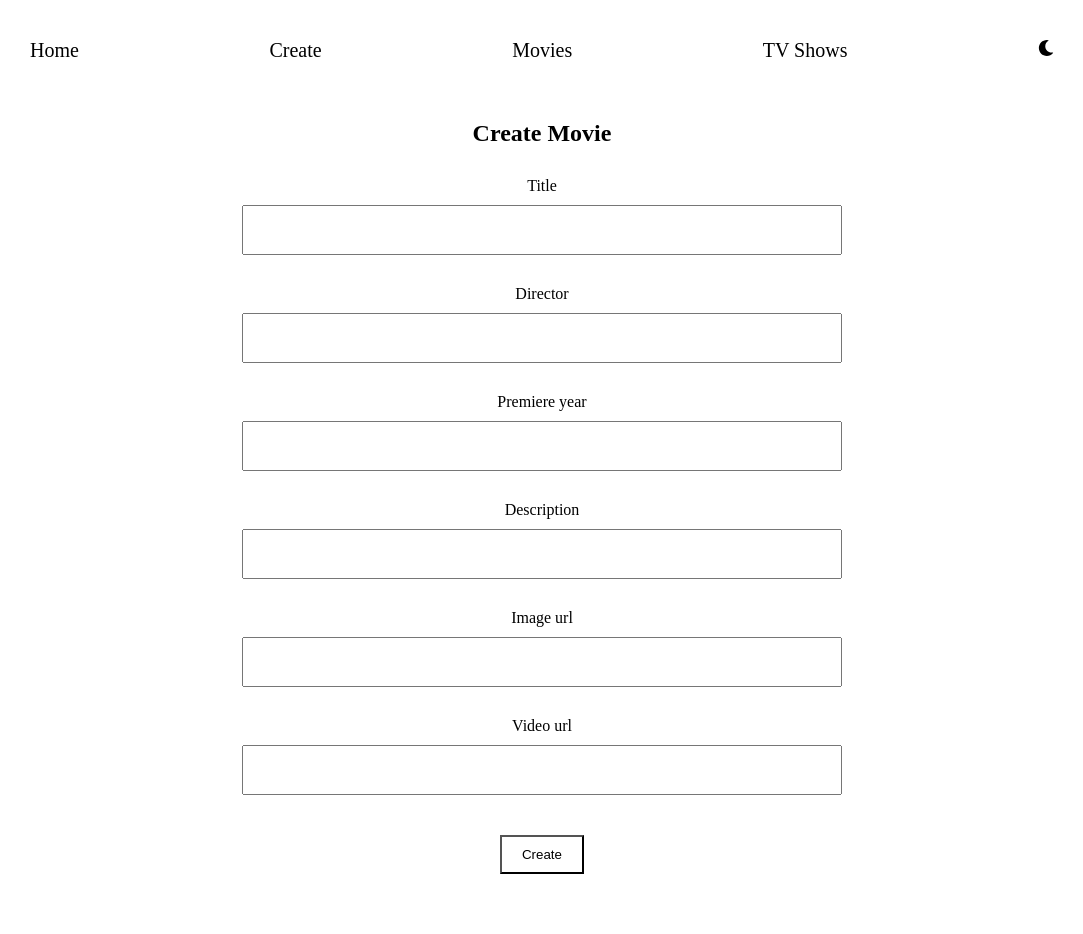
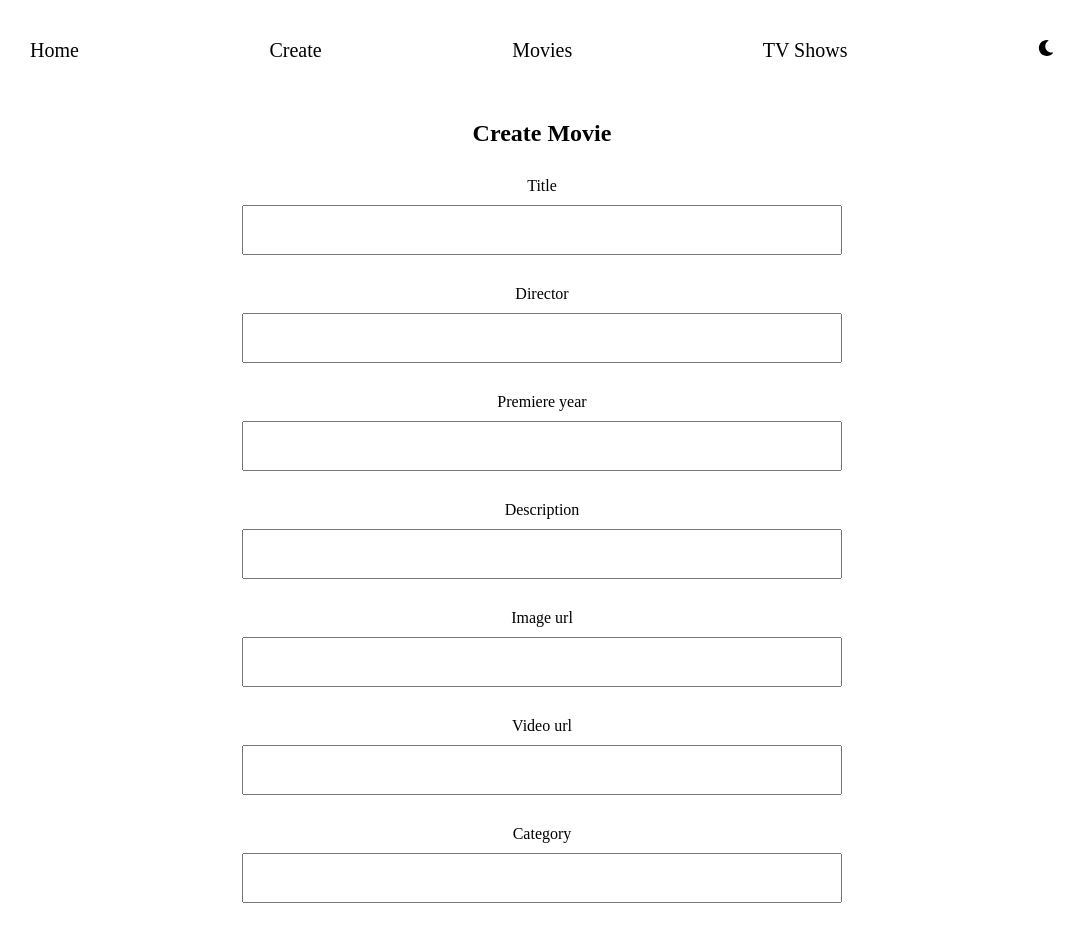
Before and after one commit to iliyan-ivanov/mern-movies-app, a React (Vite) app: page /create in a window 1280 px wide. Shown: the top 934 px of the page, without its empty margins (98-1181 px from the left). Before the commit the page ends 894 px from the top, so only its background shows below. Built offline with nearby package versions, Linux system fonts and the light colour scheme.

Commit message:
adding Category and Type

```diff
--- a/src/components/CreatePage/CreatePage.jsx
+++ b/src/components/CreatePage/CreatePage.jsx
@@ -1,14 +1,26 @@
 import { useNavigate } from "react-router-dom";
+import { useContext } from "react";
 import { createMovie } from "../../services/MovieServices";
+import { ThemeContext } from "../../contexts/ThemeContext";
 import "./CreatePage.css";
 
 const CreatePage = () => {
   const navigate = useNavigate();
+  const { theme } = useContext(ThemeContext);
 
   const onCreateMovie = (e) => {
     e.preventDefault();
 
-    const [title, director, premiereYear, description, imageUrl, videoUrl] = e.target;
+    const [
+      title,
+      director,
+      premiereYear,
+      description,
+      imageUrl,
+      videoUrl,
+      type,
+      category,
+    ] = e.target;
 
     const movie = {
       title: title.value,
@@ -16,16 +28,24 @@ const CreatePage = () => {
       premiereYear: premiereYear.value,
       description: description.value,
       imageUrl: imageUrl.value,
-      videoUrl: videoUrl.value.replace("watch?v=", "embed/")
+      videoUrl: videoUrl.value.replace("watch?v=", "embed/"),
+      type: type.value,
+      category: category.value,
     };
 
-    createMovie(movie)
-      .then(() => navigate("/"))
+    createMovie(movie).then(() => navigate("/"));
   };
 
   return (
     <main className="create-page">
-      <form className="content-form" onSubmit={onCreateMovie}>
+      <form
+        className="content-form"
+        onSubmit={onCreateMovie}
+        style={{
+          background: theme === "light" ? "white" : "black",
+          color: theme === "light" ? "black" : "white",
+        }}
+      >
         <h2>Create Movie</h2>
 
         <label htmlFor="title">Title</label>
@@ -46,6 +66,12 @@ const CreatePage = () => {
         <label htmlFor="videoUrl">Video url</label>
         <input type="text" name="videoUrl" />
 
+        <label htmlFor="category">Category</label>
+        <input type="text" name="category" />
+
+        <label htmlFor="type">Type</label>
+        <input type="text" name="type" />
+
         <button type="submit" className="create-btn">
           Create
         </button>
--- a/src/components/MovieDetailsPage/MovieDetailsPage.css
+++ b/src/components/MovieDetailsPage/MovieDetailsPage.css
@@ -54,20 +54,14 @@
 }
 
 .movie-details-page-btns li {
-    display: flex;
-    justify-content: center;
-    width: 30px;
+    text-align: center;
+    width: 90px;
     padding: 10px 20px;
+    font-weight: 600;
+    margin-left: 10px;
+    border: 3px solid black;
+    border-radius: 17px;
     background: rgb(233, 233, 34);
-    border: 2px solid black;
-    border-radius: 17px;
-    margin-left: 10px;
-}
-
-.movie-details-page-btns a {
-    text-decoration: none;
-    text-align: center;
-    font-weight: 600;
 }
 
 .movie-trailer {
```
